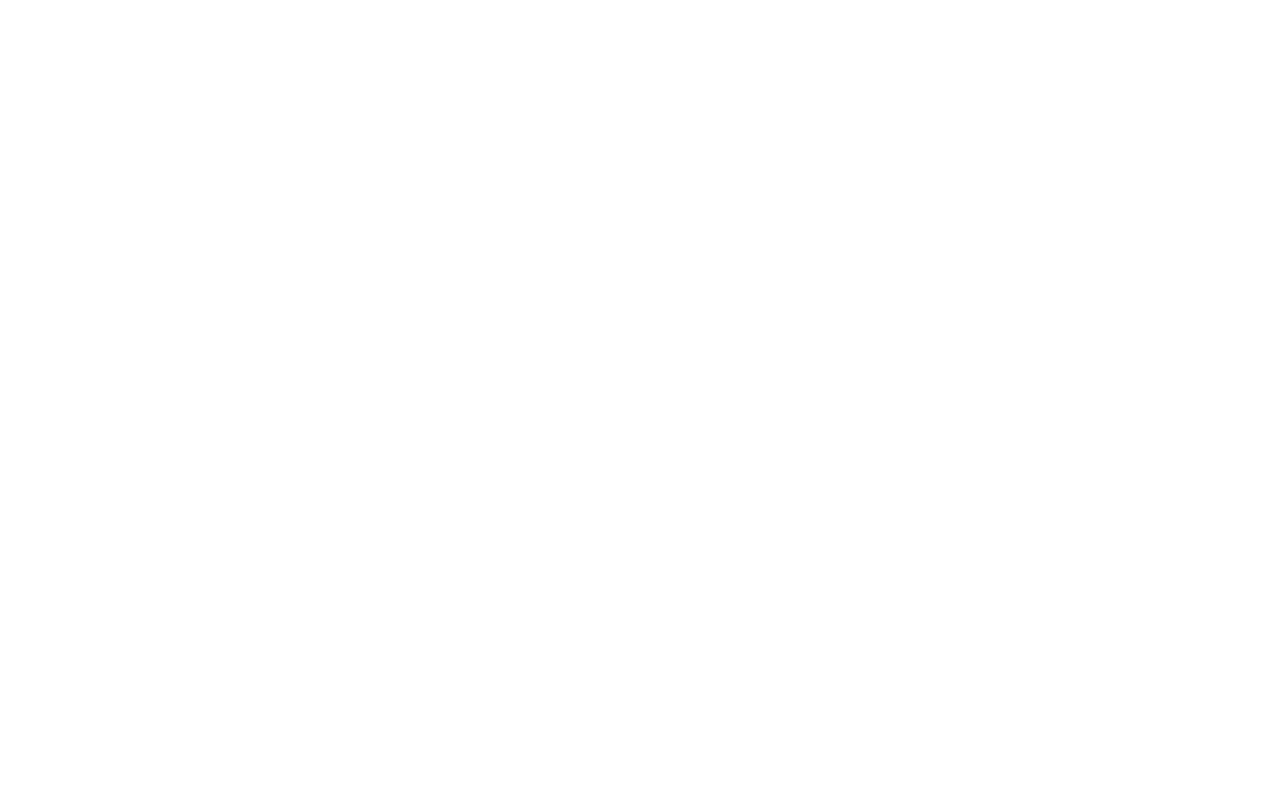
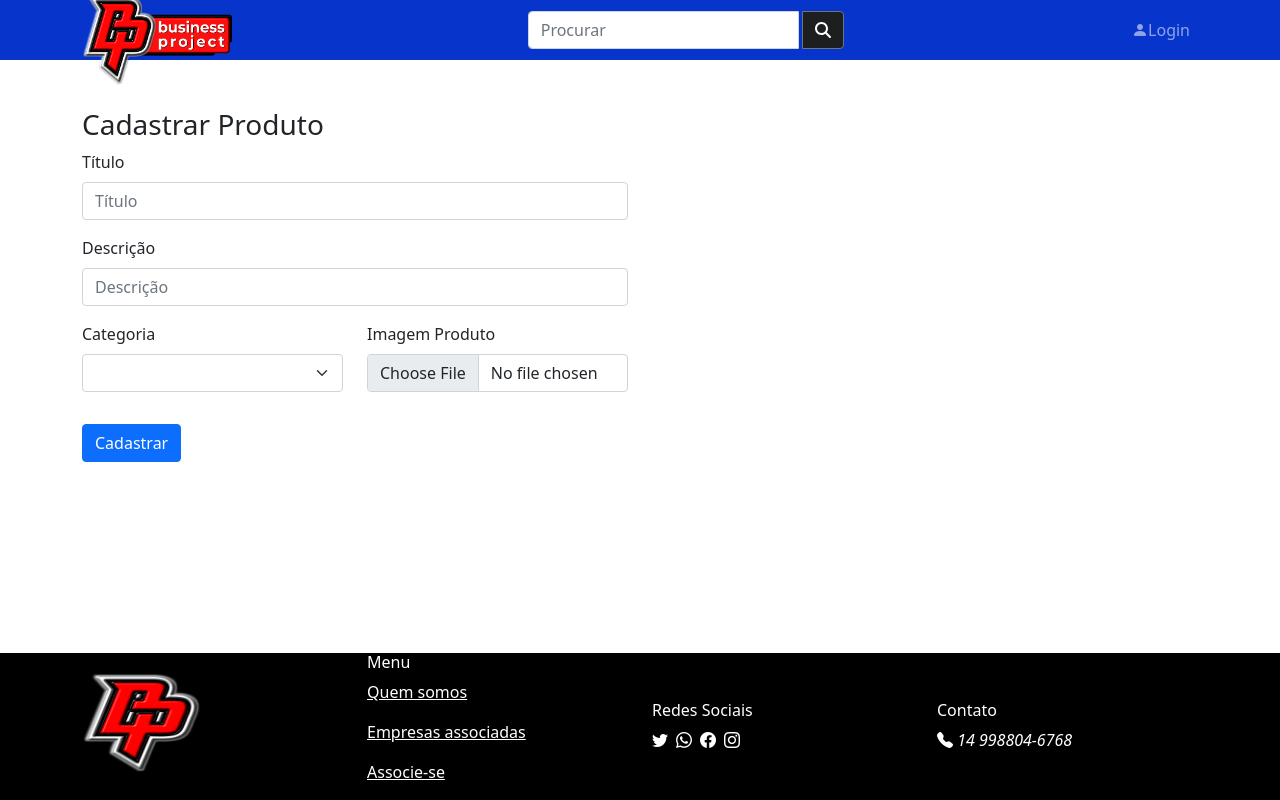
Before and after one commit to MuriloLeonel/integrador, a React (Create React App) app: page /painel in a window 1280 px wide. Before the commit this address had no page. Built offline with nearby package versions, Linux system fonts and the light colour scheme.

Commit message:
adc front

```diff
--- a/src/App.jsx
+++ b/src/App.jsx
@@ -5,13 +5,14 @@
 import Login from "./pages/login/Login";
 import Create from "./pages/user/cliente/ClientCreate";
 import Parceiro from "./pages/user/parceiro/ParceiroCreate";
-import ThemeProvider from 'react-bootstrap/ThemeProvider'
-import './App.css'
+import ThemeProvider from "react-bootstrap/ThemeProvider";
+import "./App.css";
+import PainelForm from "./pages/painel/PainelForm"
 
 export default function App() {
   return (
     <ThemeProvider
-  breakpoints={['xxxl', 'xxl', 'xl', 'lg', 'md', 'sm', 'xs', 'xxs']}
+      breakpoints={["xxxl", "xxl", "xl", "lg", "md", "sm", "xs", "xxs"]}
       minBreakpoint="xxs"
     >
       <BrowserRouter>
@@ -19,19 +20,13 @@
           <Route path="/" element={<Home />}>
             <Route path="sobre" element={<ProdutoDetalhes />} />
             <Route index element={<HomeContent />} />
+            <Route path="painel" element={<PainelForm />} />
           </Route>
-        <Route path="/login" element={<Login />}>
-
-        </Route>
-        <Route path="/login/create" element={<Create />}>
-
-        </Route>
-        <Route path="/parceiro" element={<Parceiro />}>
-
-        </Route>
+          <Route path="/login" element={<Login />}></Route>
+          <Route path="/login/create" element={<Create />}></Route>
+          <Route path="/parceiro" element={<Parceiro />}></Route>
         </Routes>
       </BrowserRouter>
     </ThemeProvider>
-
   );
 }
--- /dev/null
+++ b/src/pages/painel/PainelForm.jsx
@@ -0,0 +1,62 @@
+import { useContext, useState } from "react";
+import { Form, Button, Row, Col, Container } from "react-bootstrap";
+import { useNavigate } from "react-router-dom";
+import Footer from "../principal/components/Footer";
+import Header from "../principal/components/Header";
+
+
+export default function PainelForm() {
+  const navigate = useNavigate();
+
+  const [title, setTitle] = useState();
+  const [price, setPrice] = useState();
+  const [description, setDescription] = useState();
+  const [category, setCategory] = useState();
+
+  const submit = (event) => {
+    event.preventDefault();
+
+
+
+    //navigate("/admin/produtos");
+  };
+
+  return (
+    <>
+       <Container >
+      <Row className="mt-5"><h3>Cadastrar Produto</h3></Row>
+      <Row md={2} >
+      <Form onSubmit={submit}>
+        <Form.Group className="mb-3">
+          <Form.Label>Título</Form.Label>
+          <Form.Control placeholder="Título" value={title} onChange={(event) => setTitle(event.target.value)} />
+        </Form.Group>
+        <Form.Group className="mb-3">
+          <Form.Label>Descrição</Form.Label>
+          <Form.Control placeholder="Descrição" value={description} onChange={(event) => setDescription(event.target.value)} />
+        </Form.Group>
+        <Row className="mb-3">
+        <Form.Group as={Col} controlId="formGridState">
+          <Form.Label>Categoria</Form.Label>
+          <Form.Select  laceholder="Categoria" value={category} onChange={(event) => setCategory(event.target.value)}   defaultValue="Choose...">
+            <option></option>
+            <option>...</option>
+          </Form.Select>
+        </Form.Group>
+        <Form.Group as={Col} className="mb-3">
+        <Form.Label>Imagem Produto</Form.Label>
+          <Form.Control type="file"  />
+        </Form.Group>
+      </Row>
+
+
+        <Button variant="primary" type="submit">
+          Cadastrar
+        </Button>
+      </Form>
+      </Row>
+      </Container>
+    </>
+
+  );
+}
--- a/src/pages/principal/Home.jsx
+++ b/src/pages/principal/Home.jsx
@@ -4,11 +4,12 @@
 
 export default function Home() {
     return (
-        <div className="Home">
+        <div className="Home" style={{minHeight: "100vh"}}>
             <Header />
-            <Outlet />
+            <div style={{minHeight:"calc(100vh - 271px)"}} >
+                <Outlet />
+            </div>
             <Footer />
-
         </div>
     )
 }
--- a/src/pages/principal/components/Carrossel.jsx
+++ b/src/pages/principal/components/Carrossel.jsx
@@ -13,7 +13,6 @@
 export default function Carrosel() {
     return (
         <Carousel className="w-200">
-
             <Carousel.Item>
                 <Row>
                     <Col>
@@ -30,8 +29,6 @@
                     </Col>
                 </Row>
             </Carousel.Item>
-
-
             <Carousel.Item>
             <Row>
                     <Col>
@@ -47,7 +44,6 @@
                     <a href="#"><img src={reserva} class="rounded-square w-100" /> </a>
                     </Col>
                 </Row>
-
             </Carousel.Item>
         </Carousel>
     )
--- a/src/pages/principal/components/Footer.jsx
+++ b/src/pages/principal/components/Footer.jsx
@@ -1,19 +1,27 @@
 import { Col, Container, Row } from "react-bootstrap";
+import Logo from '../../../assets/img/Logo2.png'
 
 export default function Footer() {
   return (
-    <div class="bg-black text-white mt-">
+    <div class="bg-black text-white mt-3">
       <Container>
         <div class="row">
           <div class="col-sm">
+          <img className="Logo d-inline-block align-top"
+              src={Logo}
+              width="120"
+              height="100"
+              alt="React Bootstrap logo"/>
+          </div>
+          <div class="col-sm">
             <h6>Menu</h6>
-            <a href="#">
+            <a class="text-white" href="#">
               <p>Quem somos</p>
             </a>
-            <a href="#">
+            <a class="text-white" href="#">
               <p>Empresas associadas</p>
             </a>
-            <a href="#">
+            <a class="text-white" href="#">
               <p>Associe-se</p>
             </a>
           </div>
@@ -22,16 +30,16 @@
             <br></br>
             <h6>Redes Sociais</h6>
             <a href="#">
-              <i class="bi bi-twitter me-2"></i>
+              <i class=" text-white bi bi-twitter me-2"></i>
             </a>
             <a href="#">
-              <i class="bi bi-whatsapp me-2"></i>
+              <i class=" text-white bi bi-whatsapp me-2"></i>
             </a>
             <a href="#">
-              <i class="bi bi-facebook me-2"></i>
+              <i class=" text-white bi bi-facebook me-2"></i>
             </a>
             <a href="#">
-              <i class="bi bi-instagram me-2"></i>
+              <i class=" text-white bi bi-instagram me-2"></i>
             </a>
           </div>
           <div class="col-sm">
--- a/src/pages/principal/components/Header.jsx
+++ b/src/pages/principal/components/Header.jsx
@@ -1,5 +1,5 @@
 import {Navbar, Container,Nav,NavDropdown, Form, FormControl, Button, InputGroup} from "react-bootstrap";
-import Logo from "../../../assets/img/Logo1.png";
+import Logo from "../../../assets/img/Banners.png";
 import { Link } from "react-router-dom";
 import { FontAwesomeIcon } from "@fortawesome/react-fontawesome";
 import { faMagnifyingGlass } from "@fortawesome/free-solid-svg-icons";
@@ -13,8 +13,8 @@
             <img
               className="Logo d-inline-block align-top"
               src={Logo}
-              width="80"
-              height="80"
+              width="150"
+              height="90"
               alt="React Bootstrap logo"
             />
           </Navbar.Brand>
--- a/src/pages/principal/components/Product.jsx
+++ b/src/pages/principal/components/Product.jsx
@@ -64,7 +64,7 @@
             </Col>
             <Col>
                 <Card>
-                    <Card.Img variant="top" src={oculos} />
+                    <Card.Img variant="top" src={tenis} />
                     <Card.Body>
                         <Card.Title>Loja 3</Card.Title>
                         <Card.Text>
@@ -75,7 +75,7 @@
                     </Card.Body>
                 </Card>
                 <Card className="mt-3 mb-5">
-                    <Card.Img variant="top" src={oculos} />
+                    <Card.Img variant="top" src={tenis} />
                     <Card.Body>
                         <Card.Title>Loja 4</Card.Title>
                         <Card.Text>
```
Also changed, not shown: src/pages/principal/components/ProdutoDetalhes.jsx (+18 -23 lines). Lines whose indentation alone changed are shown as unchanged.
